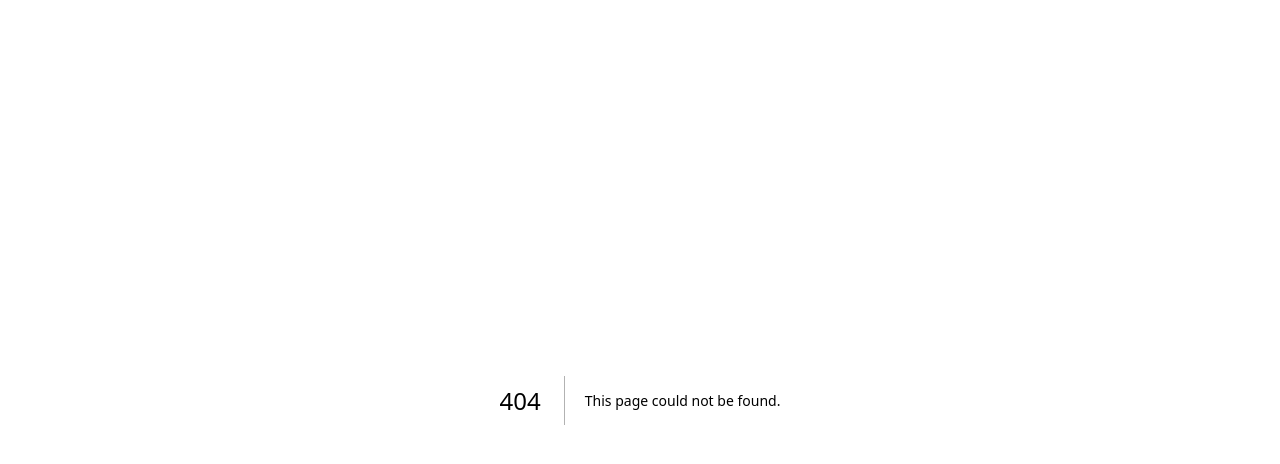
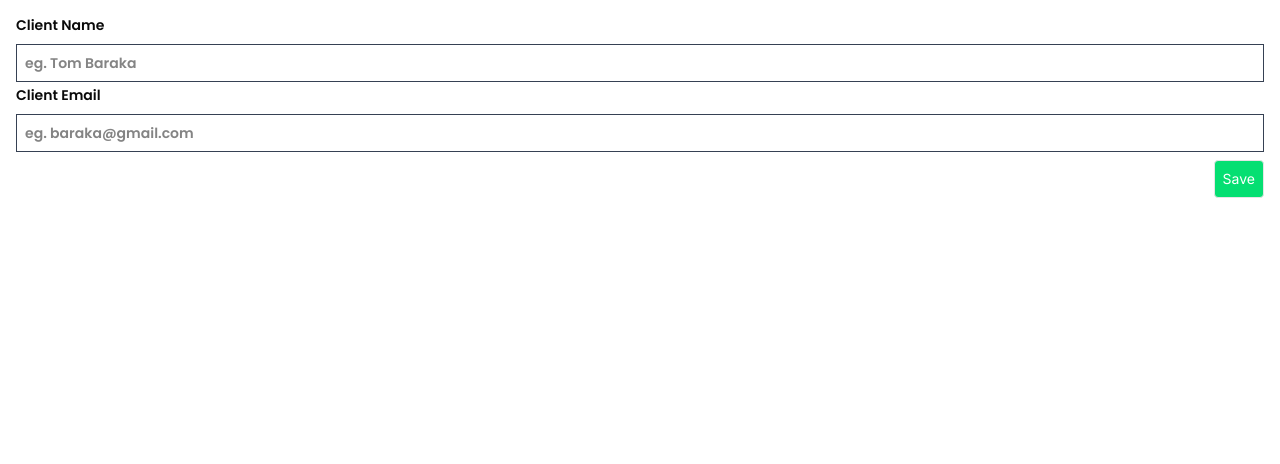
Before and after one commit to faithgaiciumia/risity, a Next.js app: page /clients/new in a window 1280 px wide. Before the commit this address had no page. Shown: the top 464 px of the page. Built offline with nearby package versions, Linux system fonts and the light colour scheme; no server answers.

Commit message:
new client route

```diff
--- /dev/null
+++ b/app/clients/new/page.tsx
@@ -0,0 +1,9 @@
+import NewClient from "@/app/ui/NewInvoice/NewClient";
+
+export default function AddClient() {
+  return (
+    <>
+      <NewClient />
+    </>
+  );
+}
--- a/app/ui/NewInvoice/NewClient.tsx
+++ b/app/ui/NewInvoice/NewClient.tsx
@@ -1,3 +1,4 @@
+"use client";
 import { poppins } from "../fonts";
 import { useActionState, useEffect } from "react";
 import { createNewClient } from "@/app/lib/actions";
```
